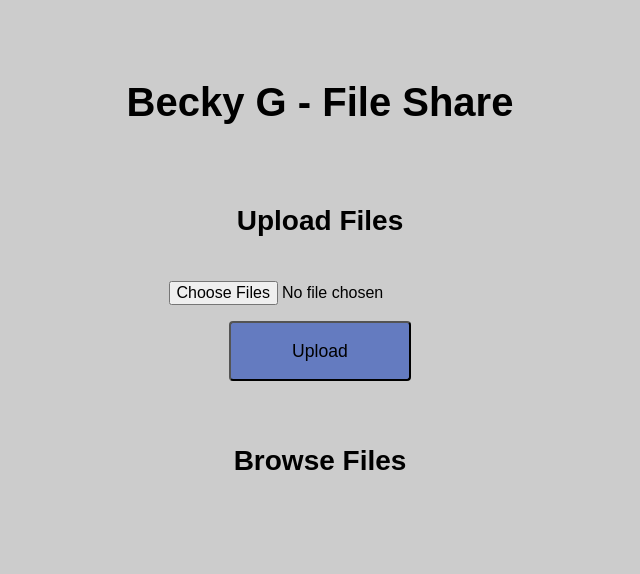
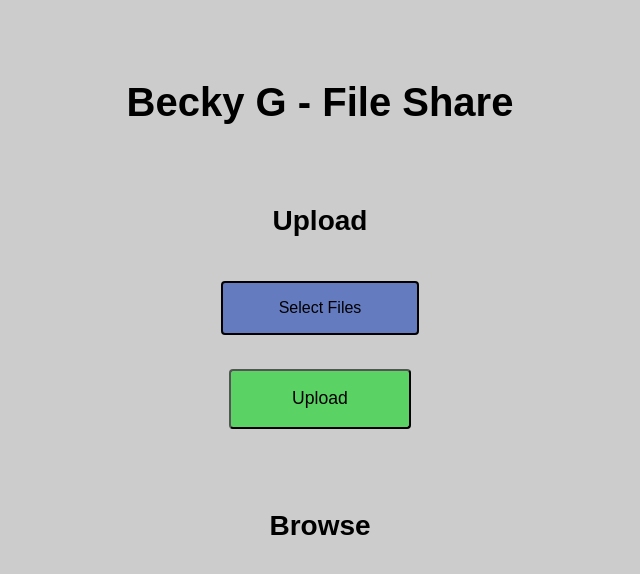
Before and after one commit to DanielPitfield/Becky-G-File-Share, a React (Vite) app in the folder client/: page / in a window 1280 px wide. Shown: the top 574 px of the page, without its empty margins (320-960 px from the left). Built offline with nearby package versions, Linux system fonts and the light colour scheme.

Commit message:
file input styling

```diff
--- a/client/src/App.jsx
+++ b/client/src/App.jsx
@@ -7,12 +7,12 @@
       <h1 className="title">Becky G - File Share</h1>
 
       <section>
-        <h3 className="subtitle">Upload Files</h3>
+        <h3 className="subtitle">Upload</h3>
         <UploadForm />
       </section>
 
       <section>
-        <h3 className="subtitle">Browse Files</h3>
+        <h3 className="subtitle">Browse</h3>
       </section>
     </div>
   );
--- a/client/src/components/UploadForm.jsx
+++ b/client/src/components/UploadForm.jsx
@@ -1,7 +1,11 @@
 const UploadForm = () => {
   return (
     <form className="file-upload-form" action="/upload" method="POST" encType="multipart/form-data">
-      <input className="file-input" type="file" name="fileInput" multiple />
+      <label className="file-input">
+        <input type="file" name="fileInput" multiple />
+        Select Files
+      </label>
+
       <input className="submit-button" type="submit" value="Upload" />
     </form>
   );
--- a/client/src/styles/App.css
+++ b/client/src/styles/App.css
@@ -18,21 +18,35 @@
   align-items: center;
 }
 
+input[type="file"] {
+  display: none;
+}
+
 .file-input {
   display: flex;
-  padding: 1em;
+  background-color: #647bc0;
+  padding: 1em 3.5em;
+  margin: 1em;
+  border: 2px solid black;
+  border-radius: 4px;
+  cursor: pointer;
   font-size: inherit;
+}
+
+.file-input:hover {
+  background-color: #4766c2;
 }
 
 .submit-button {
   display: flex;
-  background-color: #647bc0;
+  background-color: #5ad364;
   padding: 1em 3.5em;
+  margin: 1em;
   border-radius: 4px;
   cursor: pointer;
   font-size: 1.1em;
 }
 
 .submit-button:hover {
-  background-color: #4766c2;
+  background-color: #3ccc48;
 }
```
